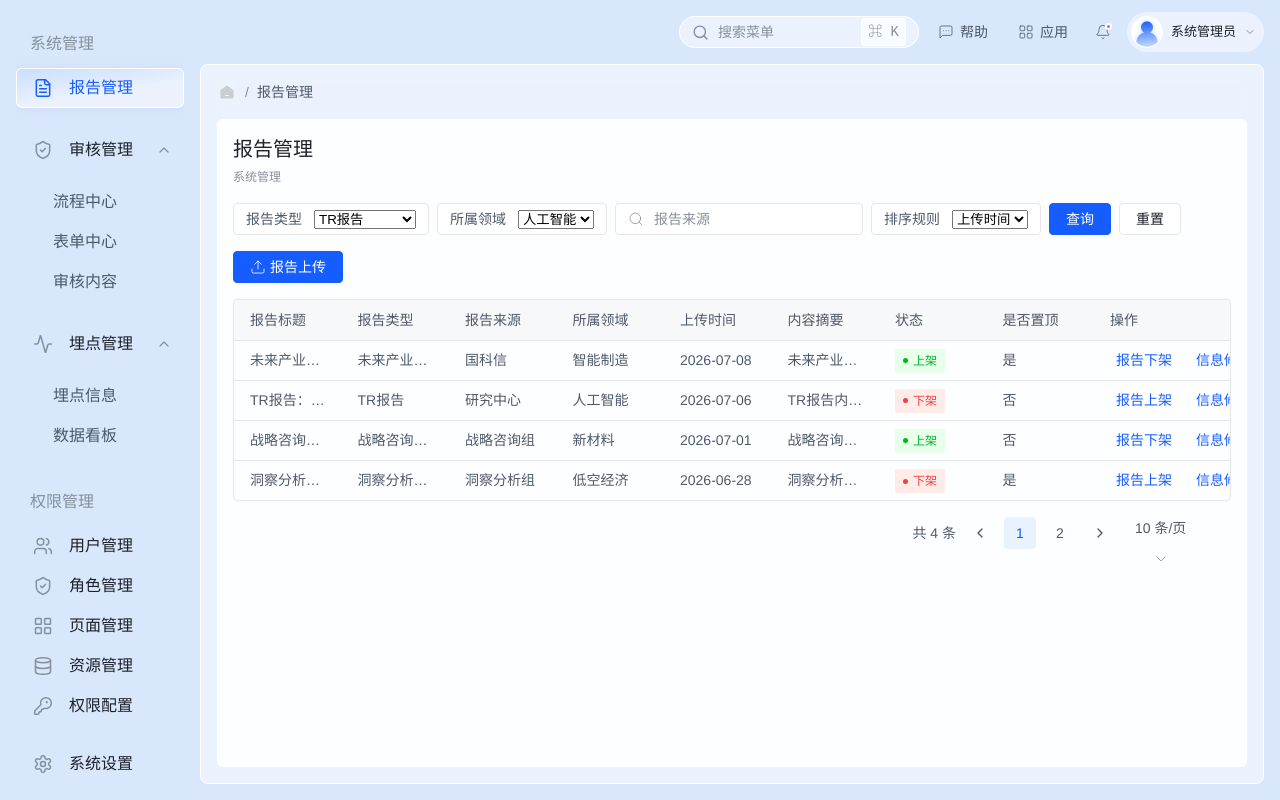
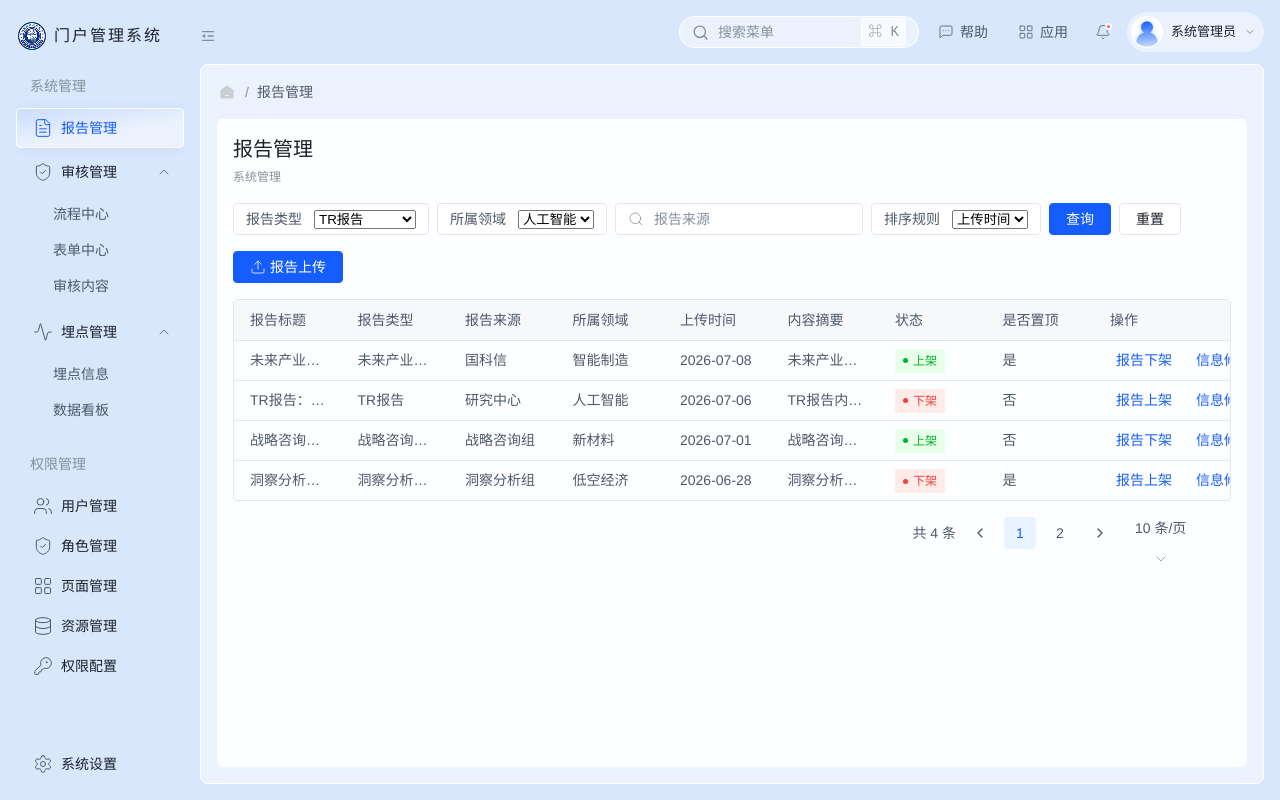
Before and after one commit to hungezu/gkx-portal-admin, a React (Vite) app: page / in a window 1280 px wide. Built offline with nearby package versions, Linux system fonts and the light colour scheme.

Commit message:
fix: preserve sidebar brand and align nav tokens

```diff
--- a/src/styles.css
+++ b/src/styles.css
@@ -816,16 +816,11 @@ textarea:focus-visible {
   border: 0;
 }
 
-/* 截图版左侧 Tab 导航 */
-.brand,
-.sidebar-fold {
-  display: none;
-}
-
+/* 侧栏导航：保留国科信 shell 品牌区，仅调整菜单分组与 Tab 状态 */
 .sidebar nav {
-  top: 28px;
+  top: 72px;
   right: 16px;
-  bottom: 24px;
+  bottom: 64px;
   left: 16px;
   scrollbar-width: none;
 }
@@ -835,17 +830,17 @@ textarea:focus-visible {
 }
 
 .nav-section-block {
-  margin-bottom: 30px;
+  margin-bottom: 18px;
 }
 
 .nav-section-title {
-  min-height: 32px;
+  min-height: 28px;
   padding: 0 14px;
   display: flex;
   align-items: center;
   color: var(--gkx-text-tertiary);
-  font-size: 16px;
-  line-height: 24px;
+  font-size: 14px;
+  line-height: 22px;
   font-weight: 400;
 }
 
@@ -855,13 +850,13 @@ textarea:focus-visible {
   height: 40px;
   min-height: 40px;
   padding: 0 16px;
-  gap: 16px;
+  gap: 8px;
   color: var(--gkx-text-primary);
   background: transparent;
   border: 1px solid transparent;
-  border-radius: 6px;
-  font-size: 16px;
-  line-height: 24px;
+  border-radius: 4px;
+  font-size: 14px;
+  line-height: 22px;
   font-weight: 400;
 }
 
@@ -869,8 +864,8 @@ textarea:focus-visible {
 .sidebar-footer svg {
   width: 20px;
   height: 20px;
-  color: var(--gkx-text-tertiary);
-  stroke-width: 1.8;
+  color: var(--gkx-text-secondary);
+  stroke-width: 1.2;
 }
 
 .group-button:hover,
@@ -894,7 +889,7 @@ textarea:focus-visible {
 }
 
 .nav-group {
-  margin-top: 22px;
+  margin-top: 4px;
 }
 
 .nav-section-title + .group-button,
@@ -918,8 +913,8 @@ textarea:focus-visible {
 .sidebar-footer span {
   overflow: hidden;
   flex: 1;
-  font-size: 16px;
-  line-height: 24px;
+  font-size: 14px;
+  line-height: 22px;
   text-overflow: ellipsis;
   white-space: nowrap;
 }
@@ -931,21 +926,21 @@ textarea:focus-visible {
 }
 
 .group-children {
-  padding: 12px 0 0 24px;
+  padding: 4px 0 4px 24px;
 }
 
 .group-children button {
   width: 144px;
-  height: 40px;
+  height: 36px;
   padding: 0 12px;
   display: flex;
   align-items: center;
   color: var(--gkx-text-secondary);
   background: transparent;
   border: 1px solid transparent;
-  border-radius: 6px;
-  font-size: 16px;
-  line-height: 24px;
+  border-radius: 4px;
+  font-size: 14px;
+  line-height: 22px;
   text-align: left;
 }
 
```
